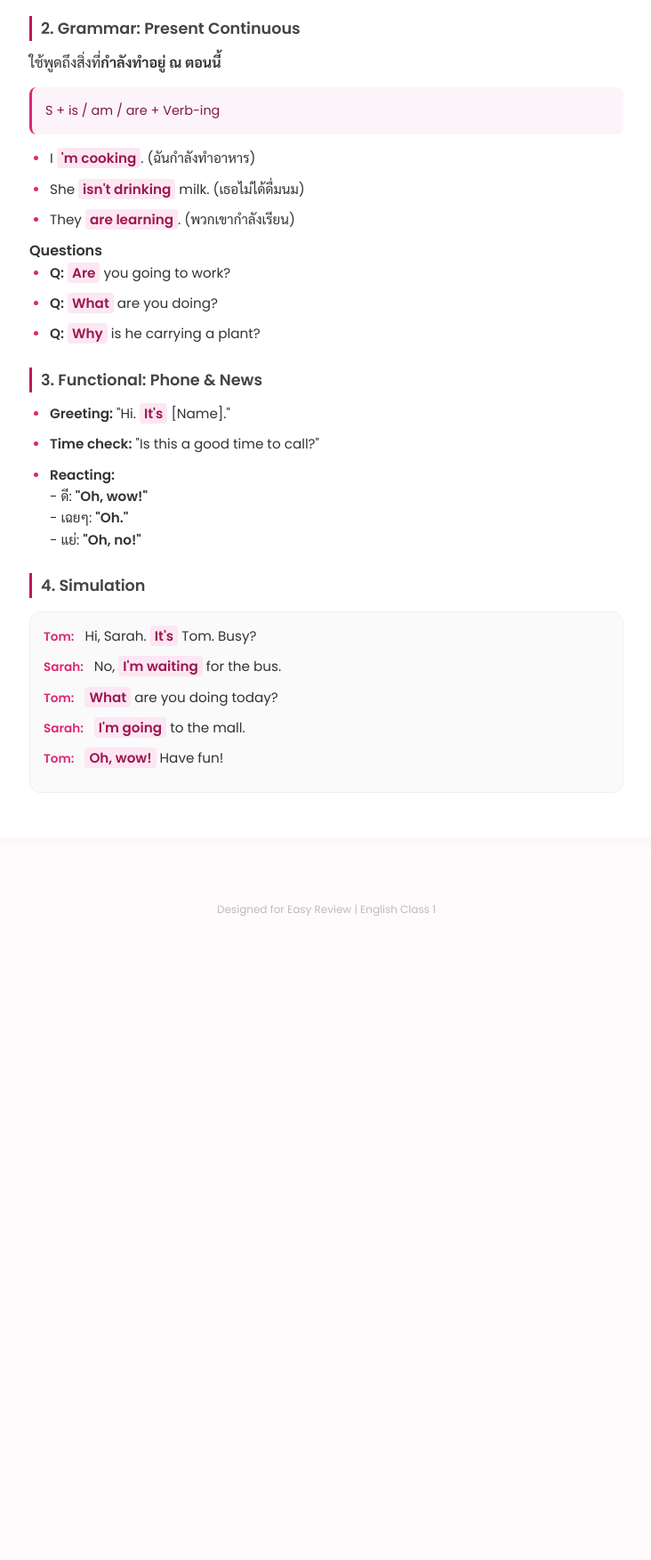
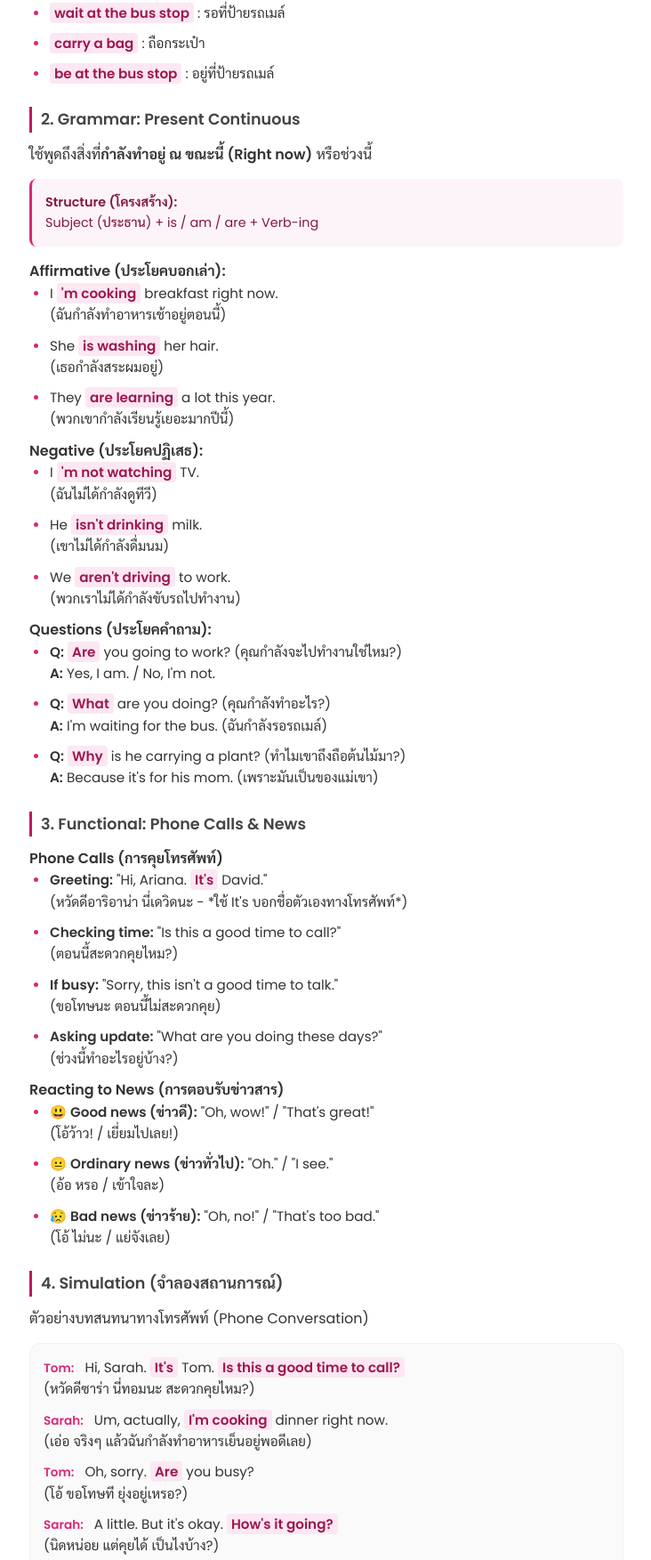
Before and after one commit to narongsak-zx/Eng-I, a plain HTML site: page index.html in a window 1280 px wide. Shown: the part 786-2539 px from the top of the page at 89% size, without its empty margins (273-1005 px from the left). Before the commit the page ends 1847 px from the top, so only its background shows below. Drawn offline with Linux system fonts and the light colour scheme.

Commit message:
Update index.html

```diff
--- a/index.html
+++ b/index.html
@@ -221,7 +221,7 @@
     <header>
         <div class="logo">
             <span style="font-size:1.4rem;">📚</span>
-            <span>ENG I</span>
+            <span>ENG</span>
         </div>
         <nav>
             <ul>
@@ -249,65 +249,87 @@
         <p class="subtitle">สิ่งที่กำลังทำอยู่ (Present Continuous), กิจกรรมในบ้าน, และการเดินทาง</p>
         <div class="divider"></div>
 
-        <h2>1. Vocabulary (คำศัพท์น่ารู้)</h2>
-        <p><strong>Activities around the house</strong></p>
+        <h2>1. Vocabulary (คำศัพท์)</h2>
+        <p><strong>Activities around the house (กิจกรรมในบ้าน)</strong></p>
         <ul class="list">
-            <li><span class="hl">clean the kitchen</span> : ทำความสะอาดครัว</li>
+            <li><span class="hl">clean the kitchen</span> : ทำความสะอาดห้องครัว</li>
             <li><span class="hl">cook dinner</span> : ทำอาหารเย็น</li>
             <li><span class="hl">do the dishes</span> : ล้างจาน</li>
             <li><span class="hl">wash my hair</span> : สระผม</li>
             <li><span class="hl">brush my teeth</span> : แปรงฟัน</li>
-            <li><span class="hl">take a shower</span> : อาบน้ำ</li>
+            <li><span class="hl">take a shower / bath</span> : อาบน้ำ (ฝักบัว / อ่าง)</li>
+            <li><span class="hl">do homework</span> : ทำการบ้าน</li>
+            <li><span class="hl">clean my room</span> : ทำความสะอาดห้อง</li>
         </ul>
 
-        <p style="margin-top:20px;"><strong>Transportation</strong></p>
+        <p style="margin-top:20px;"><strong>Transportation (การเดินทาง)</strong></p>
         <ul class="list">
-            <li><span class="hl">take the bus / train</span> : ขึ้นรถเมล์ / รถไฟ</li>
+            <li><span class="hl">take the bus / train / subway</span> : ขึ้นรถเมล์ / รถไฟ / รถไฟใต้ดิน</li>
             <li><span class="hl">ride a bike</span> : ขี่จักรยาน</li>
             <li><span class="hl">drive</span> : ขับรถ</li>
             <li><span class="hl">walk</span> : เดิน</li>
             <li><span class="hl">wait at the bus stop</span> : รอที่ป้ายรถเมล์</li>
             <li><span class="hl">carry a bag</span> : ถือกระเป๋า</li>
+            <li><span class="hl">be at the bus stop</span> : อยู่ที่ป้ายรถเมล์</li>
         </ul>
 
         <h2>2. Grammar: Present Continuous</h2>
-        <p>ใช้พูดถึงสิ่งที่<strong>กำลังทำอยู่ ณ ตอนนี้</strong></p>
+        <p>ใช้พูดถึงสิ่งที่<strong>กำลังทำอยู่ ณ ขณะนี้ (Right now)</strong> หรือช่วงนี้</p>
 
         <div class="grammar-box">
-            S + is / am / are + Verb-ing
+            <strong>Structure (โครงสร้าง):</strong><br>
+            Subject (ประธาน) + is / am / are + Verb-ing
         </div>
 
+        <p><strong>Affirmative (ประโยคบอกเล่า):</strong></p>
         <ul class="list">
-            <li>I <span class="hl">'m cooking</span>. (ฉันกำลังทำอาหาร)</li>
-            <li>She <span class="hl">isn't drinking</span> milk. (เธอไม่ได้ดื่มนม)</li>
-            <li>They <span class="hl">are learning</span>. (พวกเขากำลังเรียน)</li>
+            <li>I <span class="hl">'m cooking</span> breakfast right now.<br>(ฉันกำลังทำอาหารเช้าอยู่ตอนนี้)</li>
+            <li>She <span class="hl">is washing</span> her hair.<br>(เธอกำลังสระผมอยู่)</li>
+            <li>They <span class="hl">are learning</span> a lot this year.<br>(พวกเขากำลังเรียนรู้เยอะมากปีนี้)</li>
         </ul>
 
-        <p><strong>Questions</strong></p>
+        <p><strong>Negative (ประโยคปฏิเสธ):</strong></p>
         <ul class="list">
-            <li><strong>Q:</strong> <span class="hl">Are</span> you going to work?</li>
-            <li><strong>Q:</strong> <span class="hl">What</span> are you doing?</li>
-            <li><strong>Q:</strong> <span class="hl">Why</span> is he carrying a plant?</li>
+            <li>I <span class="hl">'m not watching</span> TV.<br>(ฉันไม่ได้กำลังดูทีวี)</li>
+            <li>He <span class="hl">isn't drinking</span> milk.<br>(เขาไม่ได้กำลังดื่มนม)</li>
+            <li>We <span class="hl">aren't driving</span> to work.<br>(พวกเราไม่ได้กำลังขับรถไปทำงาน)</li>
         </ul>
 
-        <h2>3. Functional: Phone & News</h2>
+        <p><strong>Questions (ประโยคคำถาม):</strong></p>
         <ul class="list">
-            <li><strong>Greeting:</strong> "Hi. <span class="hl">It's</span> [Name]."</li>
-            <li><strong>Time check:</strong> "Is this a good time to call?"</li>
-            <li><strong>Reacting:</strong>
-                <br>- ดี: <strong>"Oh, wow!"</strong>
-                <br>- เฉยๆ: <strong>"Oh."</strong>
-                <br>- แย่: <strong>"Oh, no!"</strong>
-            </li>
+            <li><strong>Q:</strong> <span class="hl">Are</span> you going to work? (คุณกำลังจะไปทำงานใช่ไหม?)<br>
+                <strong>A:</strong> Yes, I am. / No, I'm not.</li>
+            <li><strong>Q:</strong> <span class="hl">What</span> are you doing? (คุณกำลังทำอะไร?)<br>
+                <strong>A:</strong> I'm waiting for the bus. (ฉันกำลังรอรถเมล์)</li>
+            <li><strong>Q:</strong> <span class="hl">Why</span> is he carrying a plant? (ทำไมเขาถึงถือต้นไม้มา?)<br>
+                <strong>A:</strong> Because it's for his mom. (เพราะมันเป็นของแม่เขา)</li>
         </ul>
 
-        <h2>4. Simulation</h2>
+        <h2>3. Functional: Phone Calls & News</h2>
+        <p><strong>Phone Calls (การคุยโทรศัพท์)</strong></p>
+        <ul class="list">
+            <li><strong>Greeting:</strong> "Hi, Ariana. <span class="hl">It's</span> David."<br>(หวัดดีอาริอาน่า นี่เดวิดนะ - *ใช้ It's บอกชื่อตัวเองทางโทรศัพท์*)</li>
+            <li><strong>Checking time:</strong> "Is this a good time to call?"<br>(ตอนนี้สะดวกคุยไหม?)</li>
+            <li><strong>If busy:</strong> "Sorry, this isn't a good time to talk."<br>(ขอโทษนะ ตอนนี้ไม่สะดวกคุย)</li>
+            <li><strong>Asking update:</strong> "What are you doing these days?"<br>(ช่วงนี้ทำอะไรอยู่บ้าง?)</li>
+        </ul>
+
+        <p><strong>Reacting to News (การตอบรับข่าวสาร)</strong></p>
+        <ul class="list">
+            <li>😃 <strong>Good news (ข่าวดี):</strong> "Oh, wow!" / "That's great!"<br>(โอ้ว้าว! / เยี่ยมไปเลย!)</li>
+            <li>😐 <strong>Ordinary news (ข่าวทั่วไป):</strong> "Oh." / "I see."<br>(อ้อ หรอ / เข้าใจละ)</li>
+            <li>😥 <strong>Bad news (ข่าวร้าย):</strong> "Oh, no!" / "That's too bad."<br>(โอ้ ไม่นะ / แย่จังเลย)</li>
+        </ul>
+
+        <h2>4. Simulation (จำลองสถานการณ์)</h2>
+        <p>ตัวอย่างบทสนทนาทางโทรศัพท์ (Phone Conversation)</p>
         <div class="chat-box">
-            <div class="chat-row"><span class="speaker">Tom:</span> Hi, Sarah. <span class="hl">It's</span> Tom. Busy?</div>
-            <div class="chat-row"><span class="speaker">Sarah:</span> No, <span class="hl">I'm waiting</span> for the bus.</div>
-            <div class="chat-row"><span class="speaker">Tom:</span> <span class="hl">What</span> are you doing today?</div>
-            <div class="chat-row"><span class="speaker">Sarah:</span> <span class="hl">I'm going</span> to the mall.</div>
-            <div class="chat-row"><span class="speaker">Tom:</span> <span class="hl">Oh, wow!</span> Have fun!</div>
+            <div class="chat-row"><span class="speaker">Tom:</span> Hi, Sarah. <span class="hl">It's</span> Tom. <span class="hl">Is this a good time to call?</span><br>(หวัดดีซาร่า นี่ทอมนะ สะดวกคุยไหม?)</div>
+            <div class="chat-row"><span class="speaker">Sarah:</span> Um, actually, <span class="hl">I'm cooking</span> dinner right now.<br>(เอ่อ จริงๆ แล้วฉันกำลังทำอาหารเย็นอยู่พอดีเลย)</div>
+            <div class="chat-row"><span class="speaker">Tom:</span> Oh, sorry. <span class="hl">Are</span> you busy?<br>(โอ้ ขอโทษที ยุ่งอยู่เหรอ?)</div>
+            <div class="chat-row"><span class="speaker">Sarah:</span> A little. But it's okay. <span class="hl">How's it going?</span><br>(นิดหน่อย แต่คุยได้ เป็นไงบ้าง?)</div>
+            <div class="chat-row"><span class="speaker">Tom:</span> Good. I have a new job! <span class="hl">I'm working</span> at the bank now.<br>(สบายดี ฉันได้งานใหม่แล้ว! ตอนนี้ทำงานที่ธนาคาร)</div>
+            <div class="chat-row"><span class="speaker">Sarah:</span> <span class="hl">Oh, wow!</span> That's great news!<br>(โอ้ว้าว! ข่าวดีสุดๆ ไปเลย!)</div>
         </div>
     </div>
 
```
